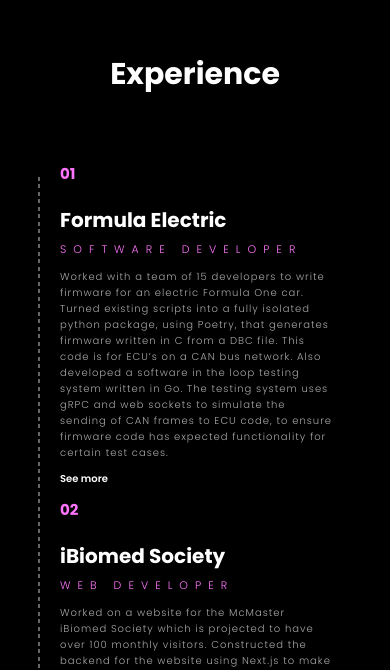
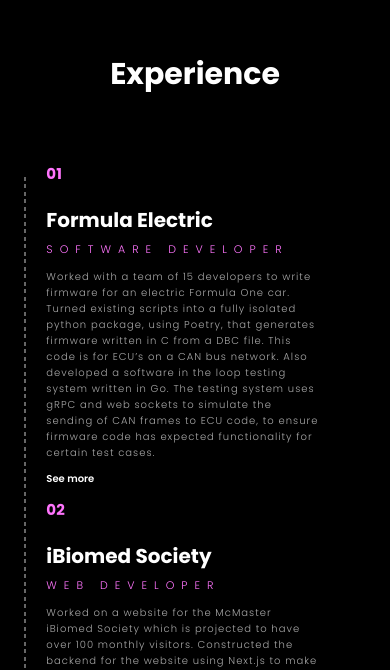
Before and after one commit to AndrewI26/portfolio, a Next.js app: page / in a window 390 px wide. Shown: the part 1382-2052 px from the top of the page. Built offline with nearby package versions, Linux system fonts and the light colour scheme.

Commit message:
small fix

```diff
--- a/src/app/styles/experience.css
+++ b/src/app/styles/experience.css
@@ -104,7 +104,7 @@
         justify-content: center;
     }
     .exp-timeline-half {
-        width: 80vw;
+        width: 87vw;
         height: 130em;
         display: flex;
         flex-direction: column;
```
